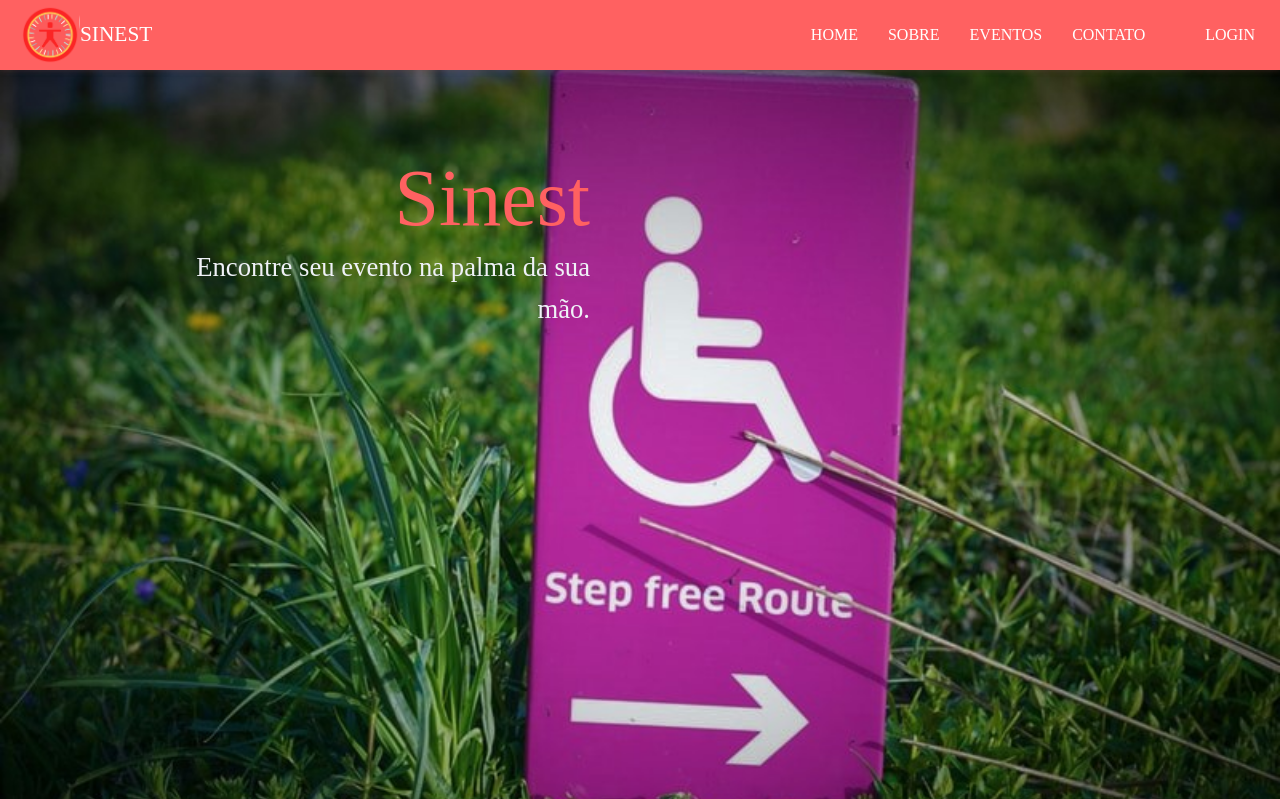
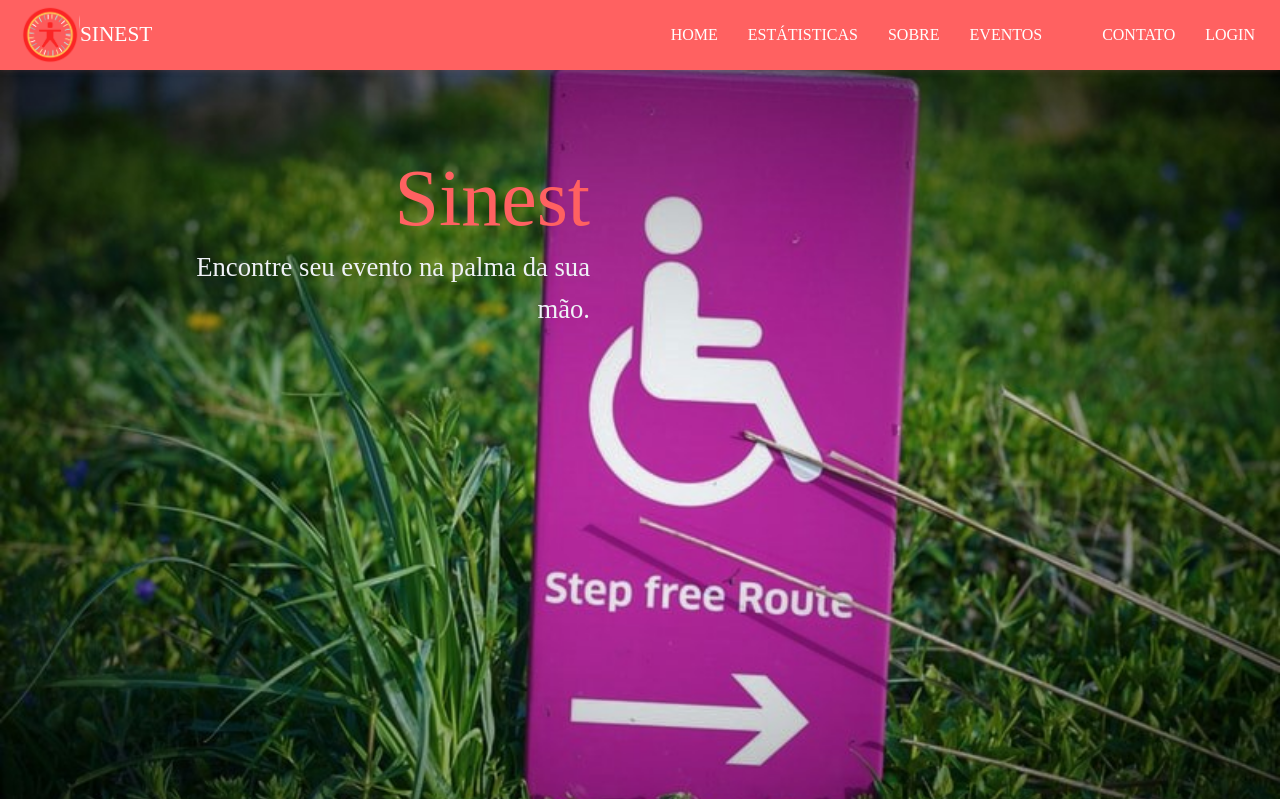
Before and after one commit to gabrdgs/Arte-ae, a Django app: page / in a window 1280 px wide. Shown: the top 799 px of the page. Run offline with Django 3.2, Linux system fonts and the light colour scheme; some libraries are stand-ins or nearby versions; some web fonts are replaced.

Commit message:
Adicionar 'Estatisticas' a navbar

```diff
--- a/arte_ae/templates/index.html
+++ b/arte_ae/templates/index.html
@@ -1,6 +1,7 @@
 {% extends 'base.html' %}
 {% block menu %}
 <a href="#home" class="item-menu">home</a>
+<a href="#statistics" class="item-menu">estátisticas</a>
 <a href="#about" class="item-menu">sobre</a>
 <a href="#main" class="item-menu">eventos</a>
 <a href="#contact" class="item-menu">contato</a>
```
